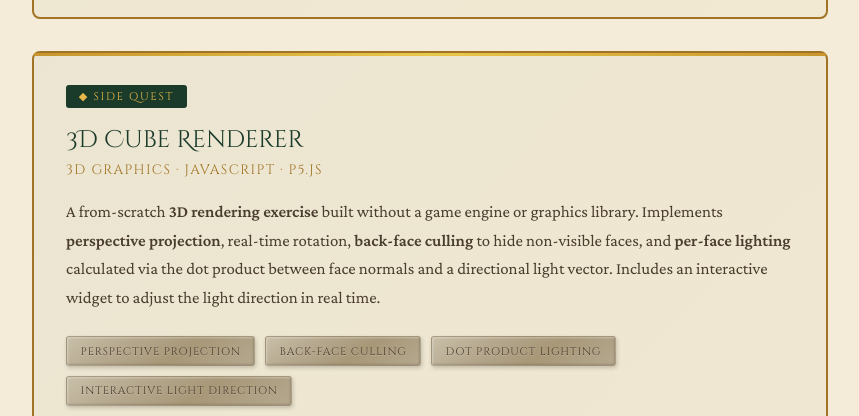
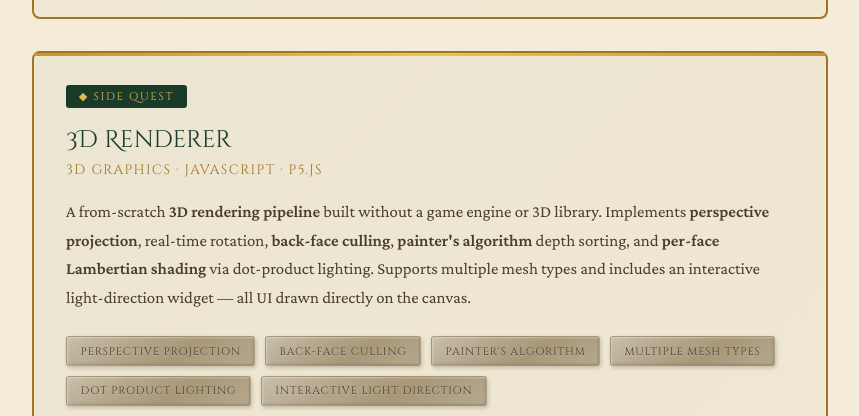
Before and after one commit to LeombPires/LeombPires.github.io, a plain HTML site: page index.html in a window 1280 px wide. Shown: the part 3160-3576 px from the top of the page, without its empty margins (210-1069 px from the left). Drawn offline with nearby package versions, Linux system fonts and the light colour scheme.

Commit message:
Update on the 3D renderer

```diff
--- a/index.html
+++ b/index.html
@@ -398,12 +398,14 @@
 
     <div class="quest-card">
       <div class="quest-badge">◆ Side Quest</div>
-      <div class="quest-title">3D Cube Renderer</div>
+      <div class="quest-title">3D Renderer</div>
       <div class="quest-subtitle">3D Graphics · JavaScript · p5.js</div>
-      <p class="quest-desc">A from-scratch <strong>3D rendering exercise</strong> built without a game engine or graphics library. Implements <strong>perspective projection</strong>, real-time rotation, <strong>back-face culling</strong> to hide non-visible faces, and <strong>per-face lighting</strong> calculated via the dot product between face normals and a directional light vector. Includes an interactive widget to adjust the light direction in real time.</p>
+      <p class="quest-desc">A from-scratch <strong>3D rendering pipeline</strong> built without a game engine or 3D library. Implements <strong>perspective projection</strong>, real-time rotation, <strong>back-face culling</strong>, <strong>painter's algorithm</strong> depth sorting, and <strong>per-face Lambertian shading</strong> via dot-product lighting. Supports multiple mesh types and includes an interactive light-direction widget — all UI drawn directly on the canvas.</p>
       <div class="quest-features">
         <span class="tag" data-desc="Manual 3D-to-2D projection — dividing world-space coordinates by Z depth to produce foreshortening. Implemented from scratch with no graphics library.">Perspective Projection</span>
         <span class="tag" data-desc="Surface normal comparison against the view direction to discard rear-facing polygons before rasterisation — a standard real-time rendering optimisation.">Back-face Culling</span>
+        <span class="tag" data-desc="Back-to-front face sorting by average Z-depth, ensuring correct draw order without a depth buffer — the classic pre-GPU visibility solution.">Painter's Algorithm</span>
+        <span class="tag" data-desc="Runtime-switchable geometry definitions (hexahedron, triangular prism, octahedron) sharing the same projection and shading pipeline.">Multiple Mesh Types</span>
         <span class="tag" data-desc="Per-face Lambertian diffuse shading via the dot product between face normals and a directional light vector.">Dot Product Lighting</span>
         <span class="tag" data-desc="Runtime-adjustable light direction vector with per-frame shading recalculation, demonstrating how surface normals interact with directional lighting.">Interactive Light Direction</span>
       </div>
```
